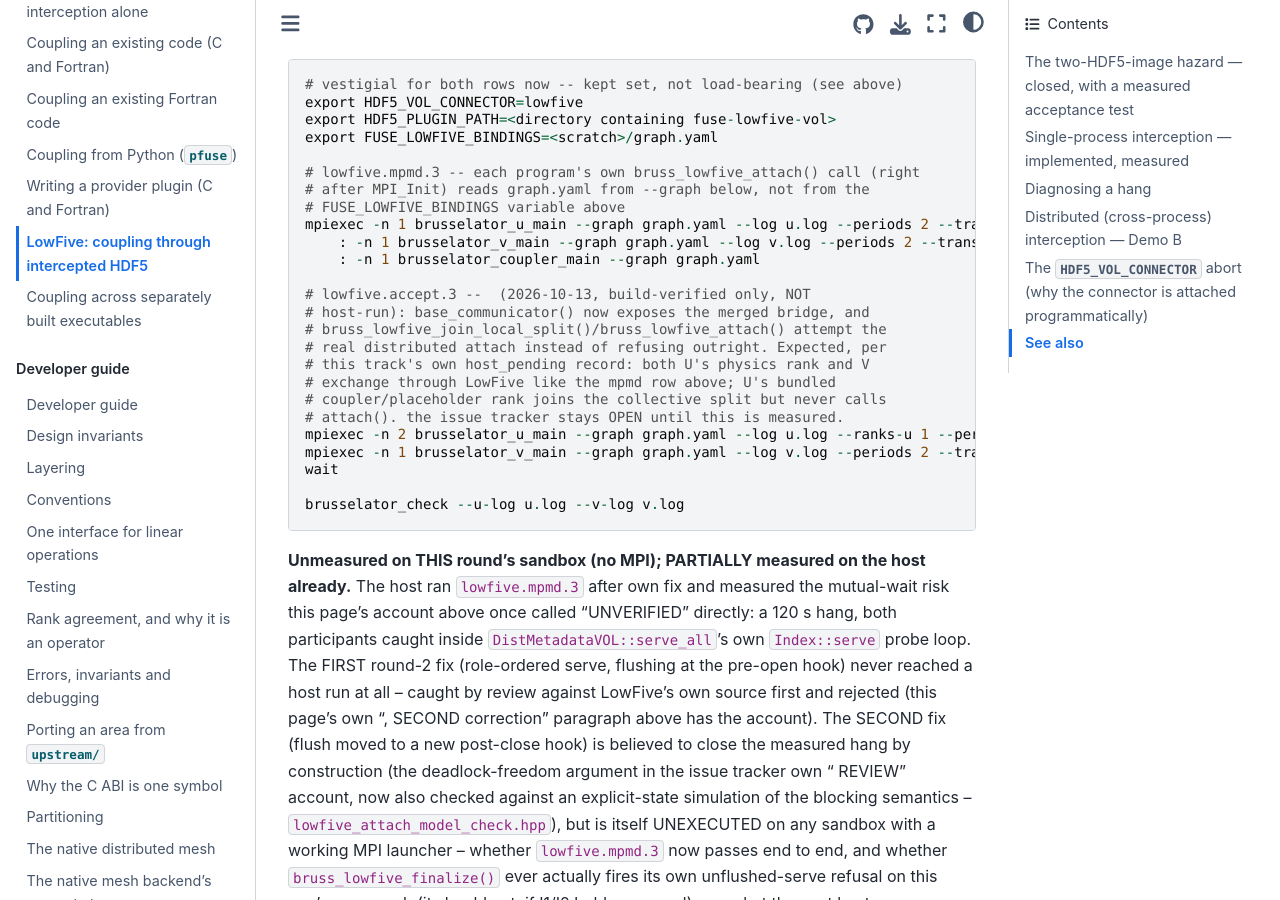
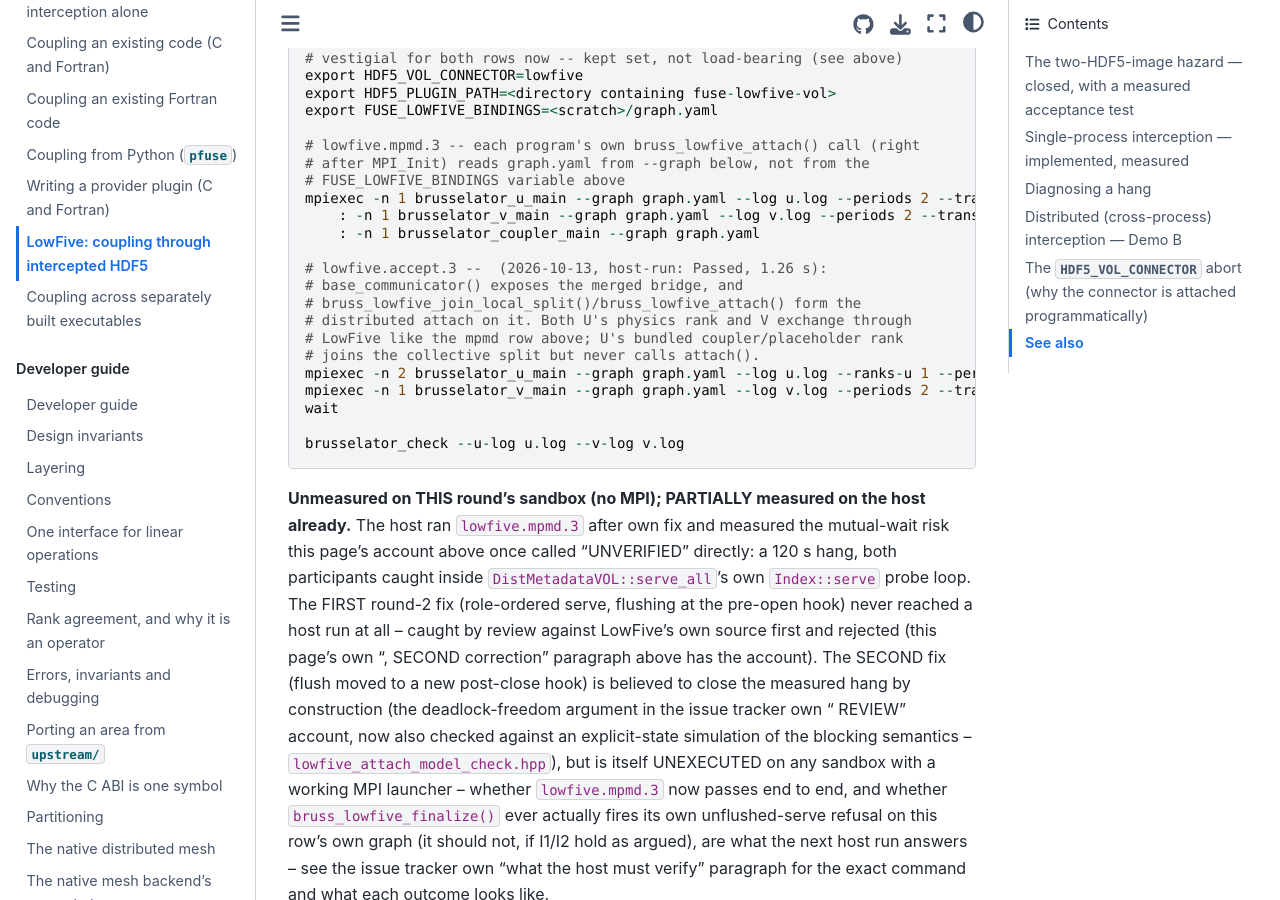
Before and after one commit to vijaysm/fuse, a Sphinx documentation site: the page built from docs/user/lowfive.md, in a window 1280 px wide and 900 px high, scrolled down 10622 px. Built offline with Sphinx 7.4.7 and the Sphinx Book theme 1.1.4, drawn with Linux system fonts in a browser that asks for light colours; pages that are not in the unit, such as notebooks, are missing from menus; some of the changed text lies outside the part shown.

Commit message:
Record the LowFive accept row's host pass
The accept row passed on its first host run with logs identical to the transport row; the quick set is 323 of 323.

```diff
--- a/docs/user/lowfive.md
+++ b/docs/user/lowfive.md
@@ -363,15 +363,12 @@
 Connect-mode channel outright: it now refuses only a bridge that was
 never formed (`E-LOWFIVE-ATTACH-ACCEPT-NO-BRIDGE`) or more than two
 Connect-mode components (`E-LOWFIVE-ATTACH-ACCEPT-UNSUPPORTED-TOPOLOGY`,
-), and otherwise proceeds exactly like an MPMD channel. Build-verified
-only (tier-0 ctest, the pure-function model checks in
-`lowfive_attach_model_check.hpp`, and a tier-1
-`-DFUSE_ENABLE_LOWFIVE=ON` compile) — this sandbox cannot start MPI, so
-`verification.brusselator.participants.lowfive.accept.3` has never
-actually RUN this path. stays OPEN until a host does; see
-the issue tracker own "what remains" item 3 for the current status
-and this track's own `host_pending` record for the exact command and
-expected trace.
+), and otherwise proceeds exactly like an MPMD channel. Host-measured on the
+owner's machine, 2026-10-13: `verification.brusselator.participants.lowfive.accept.3`
+Passed on its first host run (1.26 s), with `brusselator_check --check: OK` and
+`u.log`/`v.log` byte-identical to the non-LowFive accept row's; the numbers are in
+the issue tracker "what remains" item 3. Only one configuration (one rank
+each for U and V, plus the bundled coupler rank) has been run.
 
 The Brusselator's own `u_main.c`/`v_main.f90` (not a separate
 LowFive-specific main, as an earlier plan for this section assumed before
@@ -468,14 +465,12 @@
     : -n 1 brusselator_v_main --graph graph.yaml --log v.log --periods 2 --transport lowfive \
     : -n 1 brusselator_coupler_main --graph graph.yaml
 
-# lowfive.accept.3 --  (2026-10-13, build-verified only, NOT
-# host-run): base_communicator() now exposes the merged bridge, and
-# bruss_lowfive_join_local_split()/bruss_lowfive_attach() attempt the
-# real distributed attach instead of refusing outright. Expected, per
-# this track's own host_pending record: both U's physics rank and V
-# exchange through LowFive like the mpmd row above; U's bundled
-# coupler/placeholder rank joins the collective split but never calls
-# attach(). the issue tracker stays OPEN until this is measured.
+# lowfive.accept.3 --  (2026-10-13, host-run: Passed, 1.26 s):
+# base_communicator() exposes the merged bridge, and
+# bruss_lowfive_join_local_split()/bruss_lowfive_attach() form the
+# distributed attach on it. Both U's physics rank and V exchange through
+# LowFive like the mpmd row above; U's bundled coupler/placeholder rank
+# joins the collective split but never calls attach().
 mpiexec -n 2 brusselator_u_main --graph graph.yaml --log u.log --ranks-u 1 --periods 2 --transport lowfive &
 mpiexec -n 1 brusselator_v_main --graph graph.yaml --log v.log --periods 2 --transport lowfive &
 wait
```
Also changed, not shown: 1 other file.
